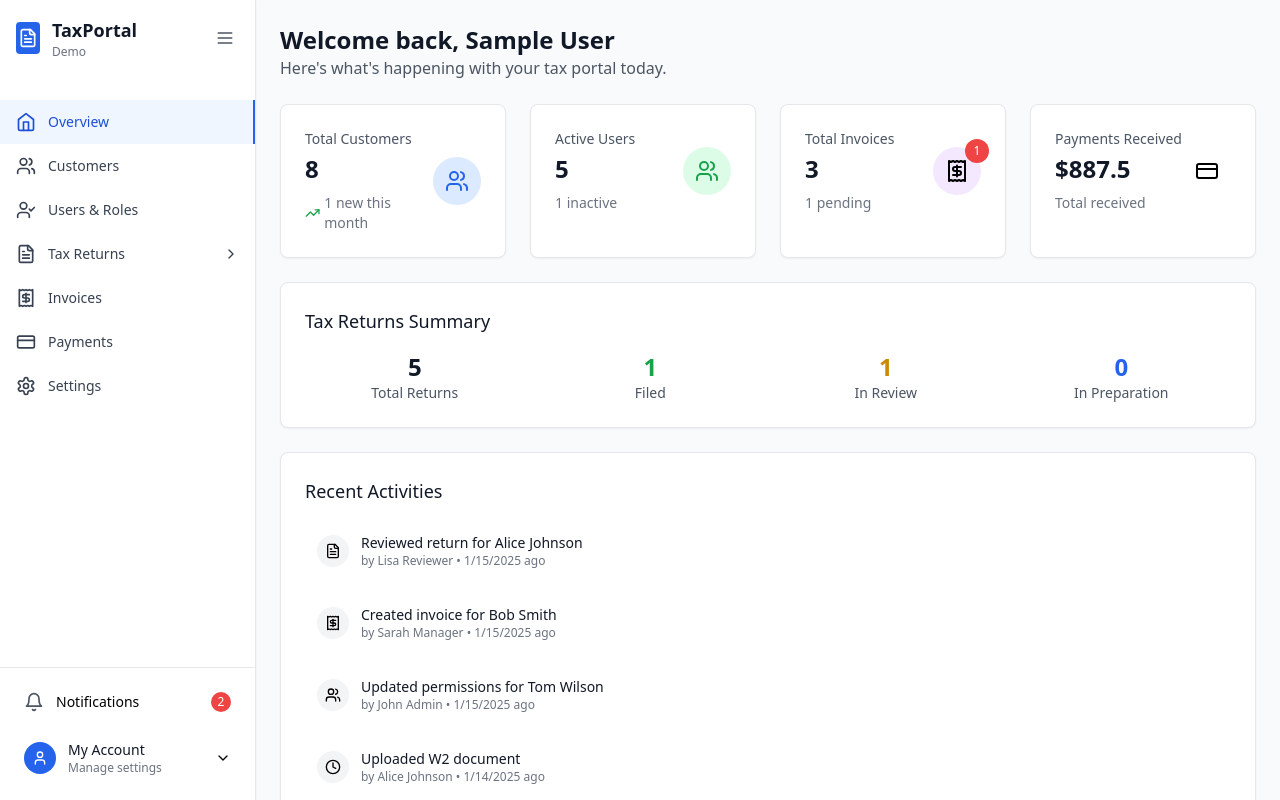
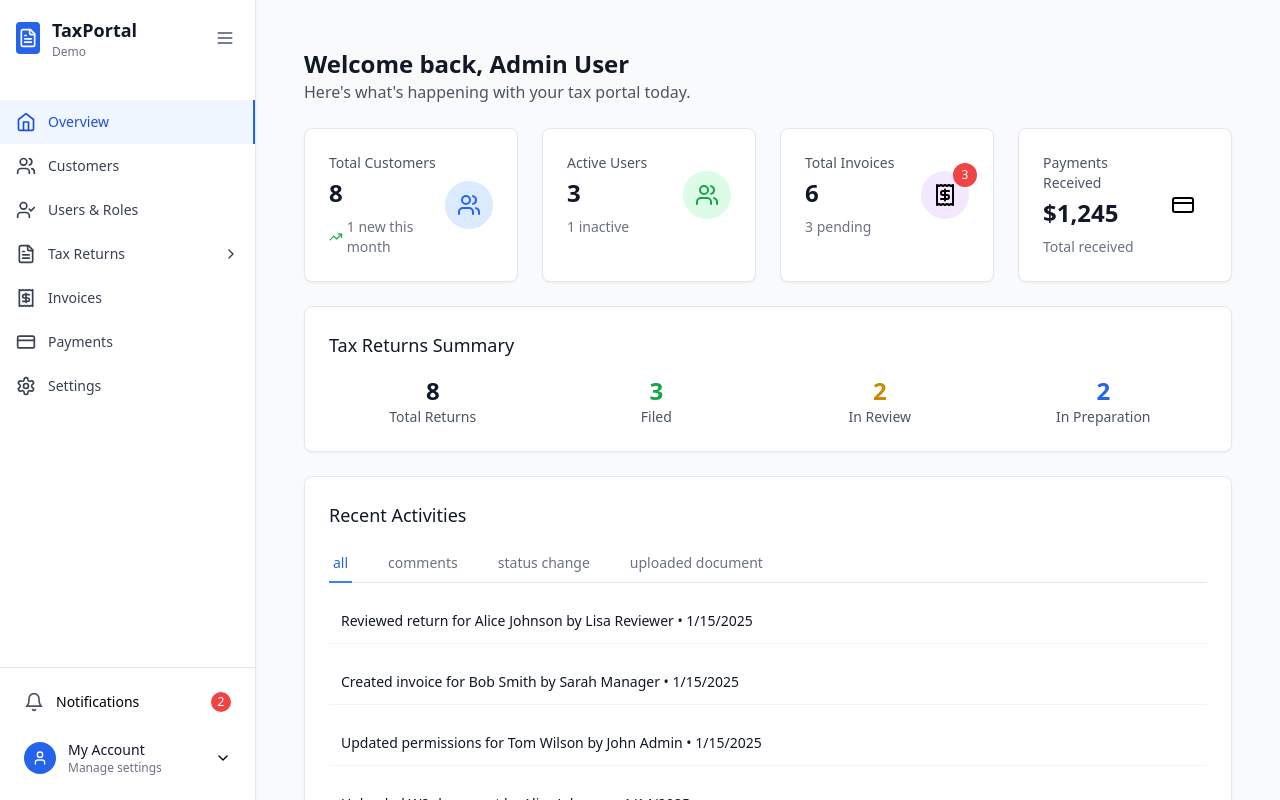
Before and after one commit to syedsmuzakkir/taxportal_admin, a React (Vite) app: page /overview in a window 1280 px wide. Shown: the top 800 px of the page. Built offline with nearby package versions, Linux system fonts and the light colour scheme; sample sign-in values are in the browser's storage.

Commit message:
Added filters for recent activity

```diff
--- a/src/pages/Overview.jsx
+++ b/src/pages/Overview.jsx
@@ -1,7 +1,5 @@
 import React, { useState, useEffect } from 'react';
 import { Link } from 'react-router-dom';
-import { useData } from '../contexts/DataContext.jsx';
-import { useAuth } from '../contexts/AuthContext.jsx';
 import {
   Users,
   FileText,
@@ -11,14 +9,113 @@ import {
   TrendingDown,
   Clock,
   CheckCircle,
-  AlertCircle
+  AlertCircle,
+  MessageSquare,
+  RefreshCw,
+  Upload
 } from 'lucide-react';
-import { formatDistanceToNow } from '../utils/dateUtils.js';
+
+// Dummy data functions
+const generateDummyCustomers = () => {
+  return [
+    { id: 1, name: 'Alice Johnson', status: 'Active', joinDate: '2024-12-15' },
+    { id: 2, name: 'Bob Smith', status: 'Active', joinDate: '2024-11-20' },
+    { id: 3, name: 'Tom Wilson', status: 'Active', joinDate: '2024-10-05' },
+    { id: 4, name: 'David Brown', status: 'Active', joinDate: '2025-01-05' },
+    { id: 5, name: 'Emma Davis', status: 'Inactive', joinDate: '2024-09-12' },
+    { id: 6, name: 'Frank Miller', status: 'Active', joinDate: '2025-01-10' },
+    { id: 7, name: 'Grace Lee', status: 'Active', joinDate: '2024-11-30' },
+    { id: 8, name: 'Henry Taylor', status: 'Inactive', joinDate: '2024-08-22' }
+  ];
+};
+
+const generateDummyTaxReturns = () => {
+  return [
+    { id: 1, customerId: 1, status: 'Filed Return', year: 2024 },
+    { id: 2, customerId: 2, status: 'In Review', year: 2024 },
+    { id: 3, customerId: 3, status: 'In Preparation', year: 2024 },
+    { id: 4, customerId: 4, status: 'Ready to File', year: 2024 },
+    { id: 5, customerId: 5, status: 'Filed Return', year: 2024 },
+    { id: 6, customerId: 6, status: 'In Review', year: 2024 },
+    { id: 7, customerId: 7, status: 'In Preparation', year: 2024 },
+    { id: 8, customerId: 8, status: 'Filed Return', year: 2024 }
+  ];
+};
+
+const generateDummyInvoices = () => {
+  return [
+    { id: 1, customerId: 1, total: 450, status: 'Paid', date: '2025-01-10' },
+    { id: 2, customerId: 2, total: 525, status: 'Pending', date: '2025-01-12' },
+    { id: 3, customerId: 3, total: 375, status: 'Paid', date: '2025-01-05' },
+    { id: 4, customerId: 4, total: 600, status: 'Pending', date: '2025-01-15' },
+    { id: 5, customerId: 5, total: 420, status: 'Paid', date: '2024-12-20' },
+    { id: 6, customerId: 6, total: 480, status: 'Pending', date: '2025-01-14' }
+  ];
+};
+
+const generateDummyPayments = () => {
+  return [
+    { id: 1, invoiceId: 1, amount: 450, status: 'Completed', date: '2025-01-10' },
+    { id: 2, invoiceId: 3, amount: 375, status: 'Completed', date: '2025-01-05' },
+    { id: 3, invoiceId: 5, amount: 420, status: 'Completed', date: '2024-12-20' },
+    { id: 4, invoiceId: 2, amount: 200, status: 'Partial', date: '2025-01-13' }
+  ];
+};
+
+const generateDummyActivities = () => {
+  return [
+    { id: 1, action: 'Reviewed return for Alice Johnson', user: 'Lisa Reviewer', entityType: 'status', timestamp: '2025-01-15T10:30:00' },
+    { id: 2, action: 'Created invoice for Bob Smith', user: 'Sarah Manager', entityType: 'invoice', timestamp: '2025-01-15T09:15:00' },
+    { id: 3, action: 'Updated permissions for Tom Wilson', user: 'John Admin', entityType: 'user', timestamp: '2025-01-15T08:45:00' },
+    { id: 4, action: 'Uploaded W2 document', user: 'Alice Johnson', entityType: 'document', timestamp: '2025-01-14T16:20:00' },
+    { id: 5, action: 'Changed status to Ready to File for David Brown', user: 'System', entityType: 'status', timestamp: '2025-01-14T14:10:00' },
+    { id: 6, action: 'Added comment to Emma Davis file', user: 'Lisa Reviewer', entityType: 'comment', timestamp: '2025-01-14T11:30:00' },
+    { id: 7, action: 'Processed payment for Frank Miller', user: 'Sarah Manager', entityType: 'payment', timestamp: '2025-01-13T15:45:00' },
+    { id: 8, action: 'Sent reminder email to Grace Lee', user: 'System', entityType: 'notification', timestamp: '2025-01-13T10:20:00' },
+    { id: 9, action: 'Updated tax codes for 2024 season', user: 'John Admin', entityType: 'system', timestamp: '2025-01-12T16:30:00' },
+    { id: 10, action: 'Exported quarterly reports', user: 'Sarah Manager', entityType: 'report', timestamp: '2025-01-12T14:15:00' }
+  ];
+};
+
+const generateDummyUsers = () => {
+  return [
+    { id: 1, name: 'Admin User', email: 'admin@example.com', role: 'Admin', isActive: true },
+    { id: 2, name: 'Tax Reviewer', email: 'reviewer@example.com', role: 'Reviewer', isActive: true },
+    { id: 3, name: 'Account Manager', email: 'manager@example.com', role: 'Manager', isActive: true },
+    { id: 4, name: 'Inactive User', email: 'inactive@example.com', role: 'Viewer', isActive: false }
+  ];
+};
+
+// Date formatting utility
+const formatDistanceToNow = (date) => {
+  const now = new Date();
+  const diffInSeconds = Math.floor((now - date) / 1000);
+
+  if (diffInSeconds < 60) return `${diffInSeconds} seconds`;
+  if (diffInSeconds < 3600) return `${Math.floor(diffInSeconds / 60)} minutes`;
+  if (diffInSeconds < 86400) return `${Math.floor(diffInSeconds / 3600)} hours`;
+  return `${Math.floor(diffInSeconds / 86400)} days`;
+};
 
 export default function Overview() {
-  const { user } = useAuth();
-  const { customers, taxReturns, invoices, payments, activities, users } = useData();
   const [stats, setStats] = useState({});
+  const [activeTab, setActiveTab] = useState('all');
+  const [customers, setCustomers] = useState([]);
+  const [taxReturns, setTaxReturns] = useState([]);
+  const [invoices, setInvoices] = useState([]);
+  const [payments, setPayments] = useState([]);
+  const [activities, setActivities] = useState([]);
+  const [users, setUsers] = useState([]);
+
+  useEffect(() => {
+    // Load dummy data
+    setCustomers(generateDummyCustomers());
+    setTaxReturns(generateDummyTaxReturns());
+    setInvoices(generateDummyInvoices());
+    setPayments(generateDummyPayments());
+    setActivities(generateDummyActivities());
+    setUsers(generateDummyUsers());
+  }, []);
 
   useEffect(() => {
     // Calculate statistics
@@ -38,7 +135,7 @@ export default function Overview() {
     setStats({
       totalCustomers: customers.length,
       activeCustomers,
-      newCustomersThisMonth: Math.floor(customers.length * 0.15), // Simulate
+      newCustomersThisMonth: Math.floor(customers.length * 0.15),
       customerTrend: 'up',
       activeUsers,
       inactiveUsers,
@@ -51,6 +148,15 @@ export default function Overview() {
       inPreparationReturns: returnsByStatus['In Preparation'] || 0
     });
   }, [customers, taxReturns, invoices, payments, users]);
+
+  // Filter activities based on active tab
+  const filteredActivities = activities.filter(activity => {
+    if (activeTab === 'all') return true;
+    if (activeTab === 'comments') return activity.entityType === 'comment';
+    if (activeTab === 'status change') return activity.entityType === 'status';
+    if (activeTab === 'uploaded document') return activity.entityType === 'document';
+    return true;
+  });
 
   const statCards = [
     {
@@ -86,12 +192,18 @@ export default function Overview() {
     }
   ];
 
+  // Format date to match the image (MM/DD/YYYY format)
+  const formatActivityDate = (dateString) => {
+    const date = new Date(dateString);
+    return `${date.getMonth() + 1}/${date.getDate()}/${date.getFullYear()}`;
+  };
+
   return (
-    <div className="space-y-6">
+    <div className="space-y-6 p-6 bg-gray-50 min-h-screen">
       <div className="flex items-center justify-between">
         <div>
           <h1 className="text-2xl font-bold text-gray-900">
-            Welcome back, {user?.name}
+            Welcome back, Admin User
           </h1>
           <p className="text-gray-600">Here's what's happening with your tax portal today.</p>
         </div>
@@ -155,51 +267,74 @@ export default function Overview() {
         </div>
       </div>
 
-      {/* Recent Activities */}
+      {/* Recent Activities - Refactored to match the image */}
       <div className="bg-white rounded-lg shadow-sm border border-gray-200 p-6">
-        <h2 className="text-lg font-medium text-gray-900 mb-4">Recent Activities</h2>
-        <div className="space-y-3 max-h-80 overflow-y-auto">
-          {activities.slice(0, 10).map((activity) => {
-            const getIcon = () => {
-              switch (activity.entityType) {
-                case 'return': return <FileText className="w-4 h-4" />;
-                case 'invoice': return <Receipt className="w-4 h-4" />;
-                case 'payment': return <CreditCard className="w-4 h-4" />;
-                case 'customer': return <Users className="w-4 h-4" />;
-                case 'user': return <Users className="w-4 h-4" />;
-                default: return <Clock className="w-4 h-4" />;
-              }
-            };
+        <div className="flex items-center justify-between mb-4">
+          <h2 className="text-lg font-medium text-gray-900">Recent Activities</h2>
+        </div>
 
-            const getNavigationPath = () => {
-              switch (activity.entityType) {
-                case 'customer': return `/customers/${activity.entityId}`;
-                case 'return': return '/tax-returns';
-                case 'invoice': return '/invoices';
-                case 'payment': return '/payments';
-                case 'user': return '/users-management';
-                default: return '#';
-              }
-            };
+        {/* Tab Navigation */}
+        <div className="border-b border-gray-200 mb-4">
+          <nav className="-mb-px flex space-x-8">
+            <button
+              onClick={() => setActiveTab('all')}
+              className={`py-2 px-1 border-b-2 font-medium text-sm ${
+                activeTab === 'all'
+                  ? 'border-blue-500 text-blue-600'
+                  : 'border-transparent text-gray-500 hover:text-gray-700 hover:border-gray-300'
+              }`}
+            >
+              all
+            </button>
+            <button
+              onClick={() => setActiveTab('comments')}
+              className={`py-2 px-1 border-b-2 font-medium text-sm ${
+                activeTab === 'comments'
+                  ? 'border-blue-500 text-blue-600'
+                  : 'border-transparent text-gray-500 hover:text-gray-700 hover:border-gray-300'
+              }`}
+            >
+              comments
+            </button>
+            <button
+              onClick={() => setActiveTab('status change')}
+              className={`py-2 px-1 border-b-2 font-medium text-sm ${
+                activeTab === 'status change'
+                  ? 'border-blue-500 text-blue-600'
+                  : 'border-transparent text-gray-500 hover:text-gray-700 hover:border-gray-300'
+              }`}
+            >
+              status change
+            </button>
+            <button
+              onClick={() => setActiveTab('uploaded document')}
+              className={`py-2 px-1 border-b-2 font-medium text-sm ${
+                activeTab === 'uploaded document'
+                  ? 'border-blue-500 text-blue-600'
+                  : 'border-transparent text-gray-500 hover:text-gray-700 hover:border-gray-300'
+              }`}
+            >
+              uploaded document
+            </button>
+          </nav>
+        </div>
 
-            return (
-              <Link
-                key={activity.id}
-                to={getNavigationPath()}
-                className="flex items-center space-x-3 p-3 hover:bg-gray-50 rounded-md transition-colors"
-              >
-                <div className="p-2 bg-gray-100 rounded-full">
-                  {getIcon()}
-                </div>
-                <div className="flex-1 min-w-0">
-                  <p className="text-sm text-gray-900 truncate">{activity.action}</p>
-                  <p className="text-xs text-gray-500">
-                    by {activity.user} • {formatDistanceToNow(new Date(activity.timestamp))} ago
-                  </p>
-                </div>
-              </Link>
-            );
-          })}
+        {/* Activities List */}
+        <div className="space-y-4 max-h-80 overflow-y-auto">
+          {filteredActivities.slice(0, 10).map((activity) => (
+            <div key={activity.id} className="p-3 border-b border-gray-100 last:border-b-0">
+              <p className="text-sm text-gray-900">
+                {activity.action} by {activity.user} • {formatActivityDate(activity.timestamp)}
+              </p>
+            </div>
+          ))}
+
+          {/* Fallback if no activities */}
+          {filteredActivities.length === 0 && (
+            <div className="text-center py-4 text-gray-500">
+              No activities found for this filter
+            </div>
+          )}
         </div>
       </div>
     </div>
```
